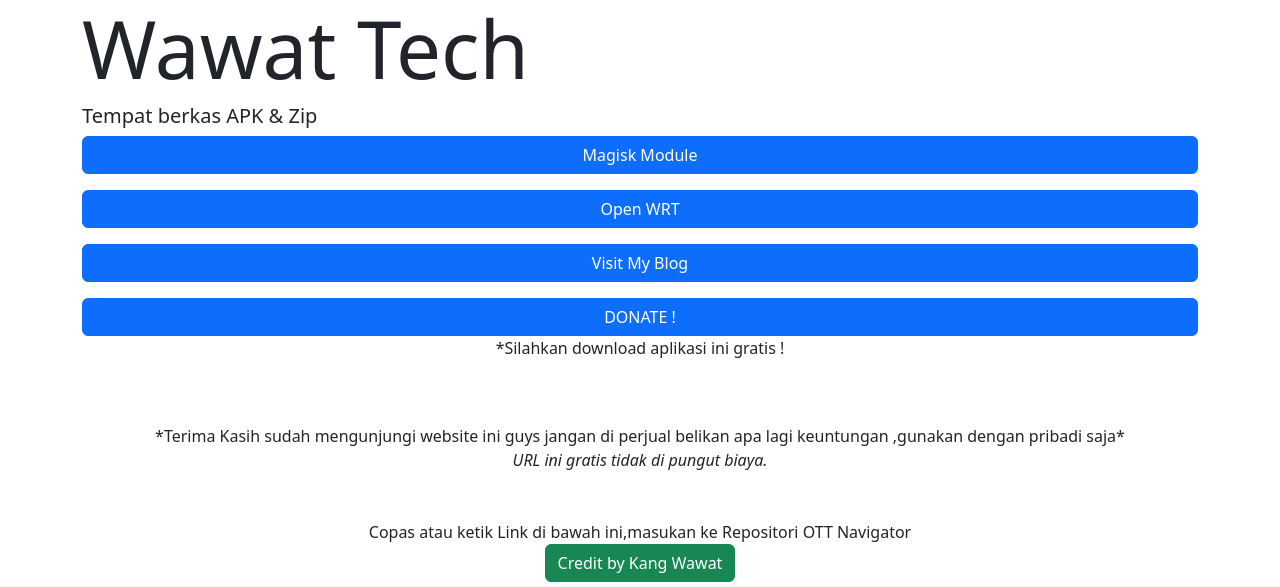
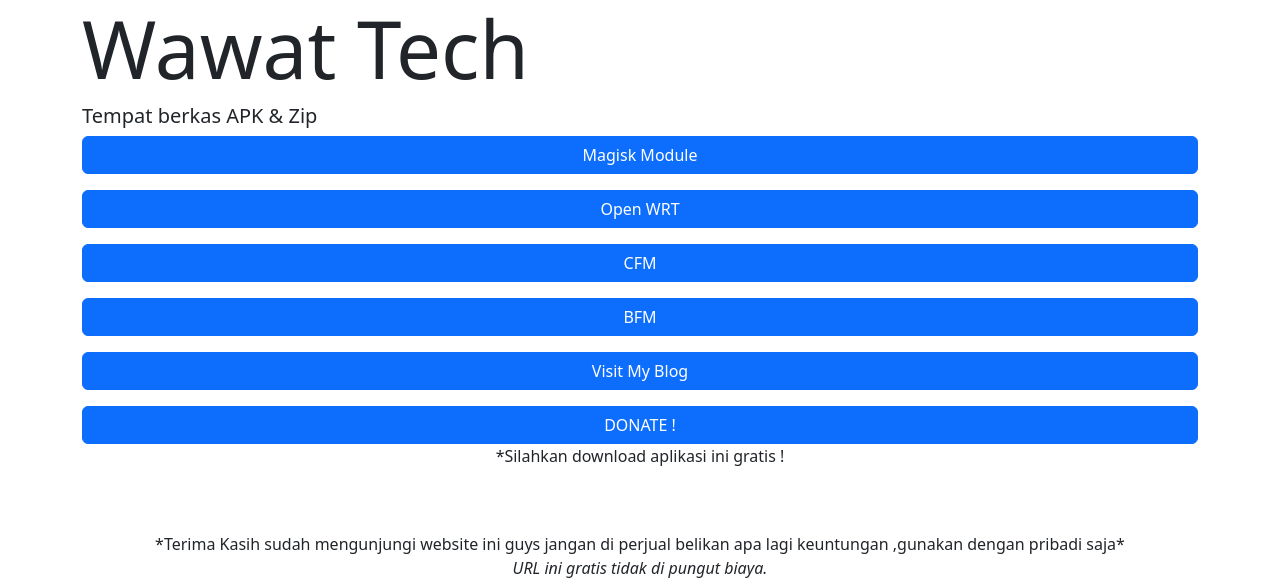
Before and after one commit to Wawat31/archive, a plain HTML site: page index.html in a window 1280 px wide. Shown: the top 587 px of the page. Drawn offline with Linux system fonts and the light colour scheme.

Commit message:
Update index.html

```diff
--- a/index.html
+++ b/index.html
@@ -22,6 +22,8 @@
                 <div class="d-grid gap-3">
                     <a name="OTT Navigator 1.7.2 APK" id="facebook" class="btn btn-primary" href="https://sfile.mobi/downloadfile/1530277/317563/68466e0760370a3e680dec79171d1ae4/ott-navigator-1.7.0.2-.apk&k=9b64445a007b7f2bb8d23fed62ea93b9" role="button">Magisk Module</a>
                     <a name="github" id="github" class="btn btn-primary" href="https://sfile.mobi/downloadfile/1529281/158504/465f995055facaa8405cf44465aab7d0/televizo-v1.9.3.21-premium-armv7a.apk&k=68bd59e1aa4930ed5b03b375440e0b50" role="button">Open WRT</a>
+			<a name="blogspot" id="blogspot" class="btn btn-primary" href="https://wawat-tech.my.id" role="button">CFM</a>
+			<a name="blogspot" id="blogspot" class="btn btn-primary" href="https://wawat-tech.my.id" role="button">BFM</a>
                     <a name="blogspot" id="blogspot" class="btn btn-primary" href="https://wawat-tech.my.id" role="button">Visit My Blog</a>
                     <a name="link bisnis" id="link bisnis" class="btn btn-primary" href="https://linkbisnisku.com/" role="button">DONATE !</a>
 
```
